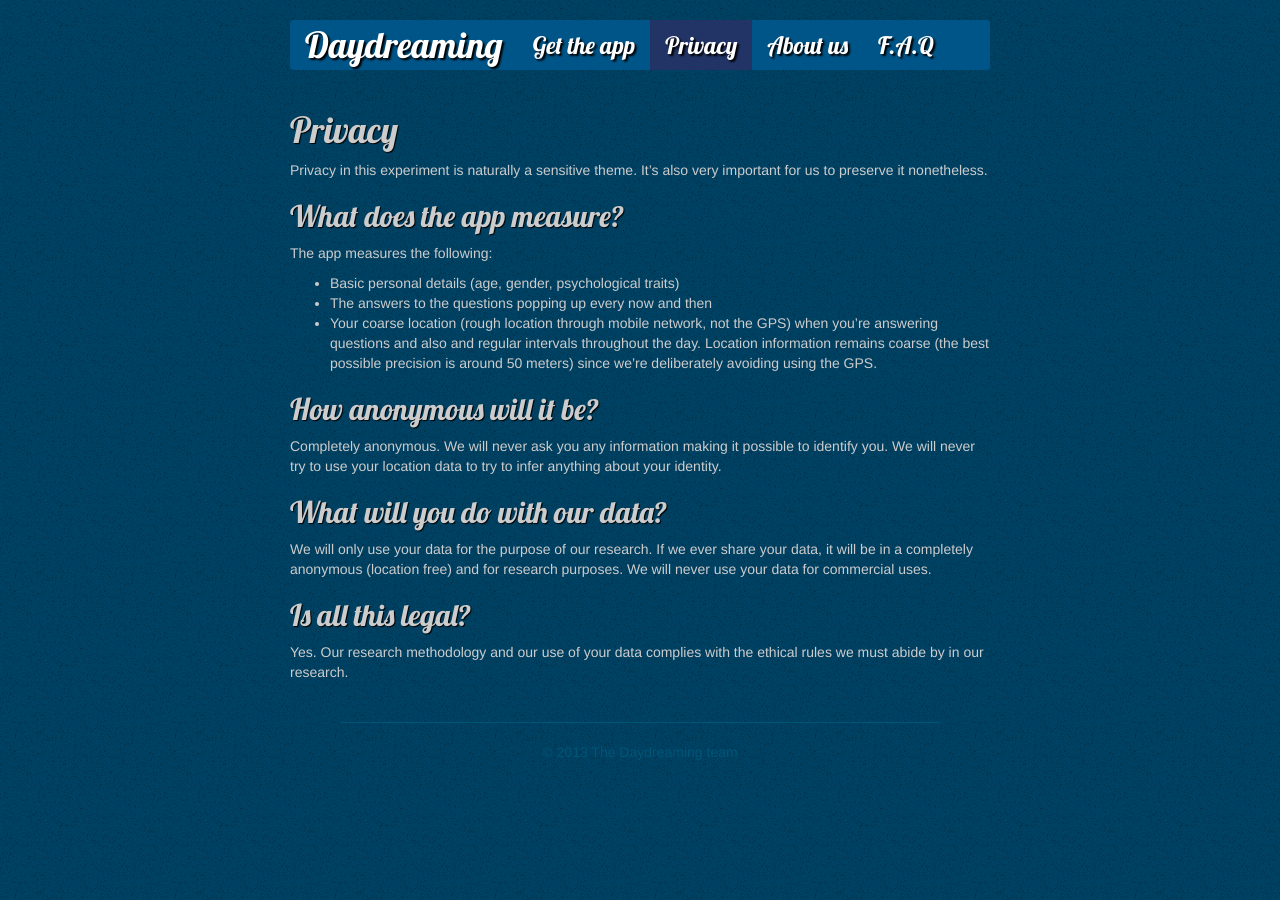
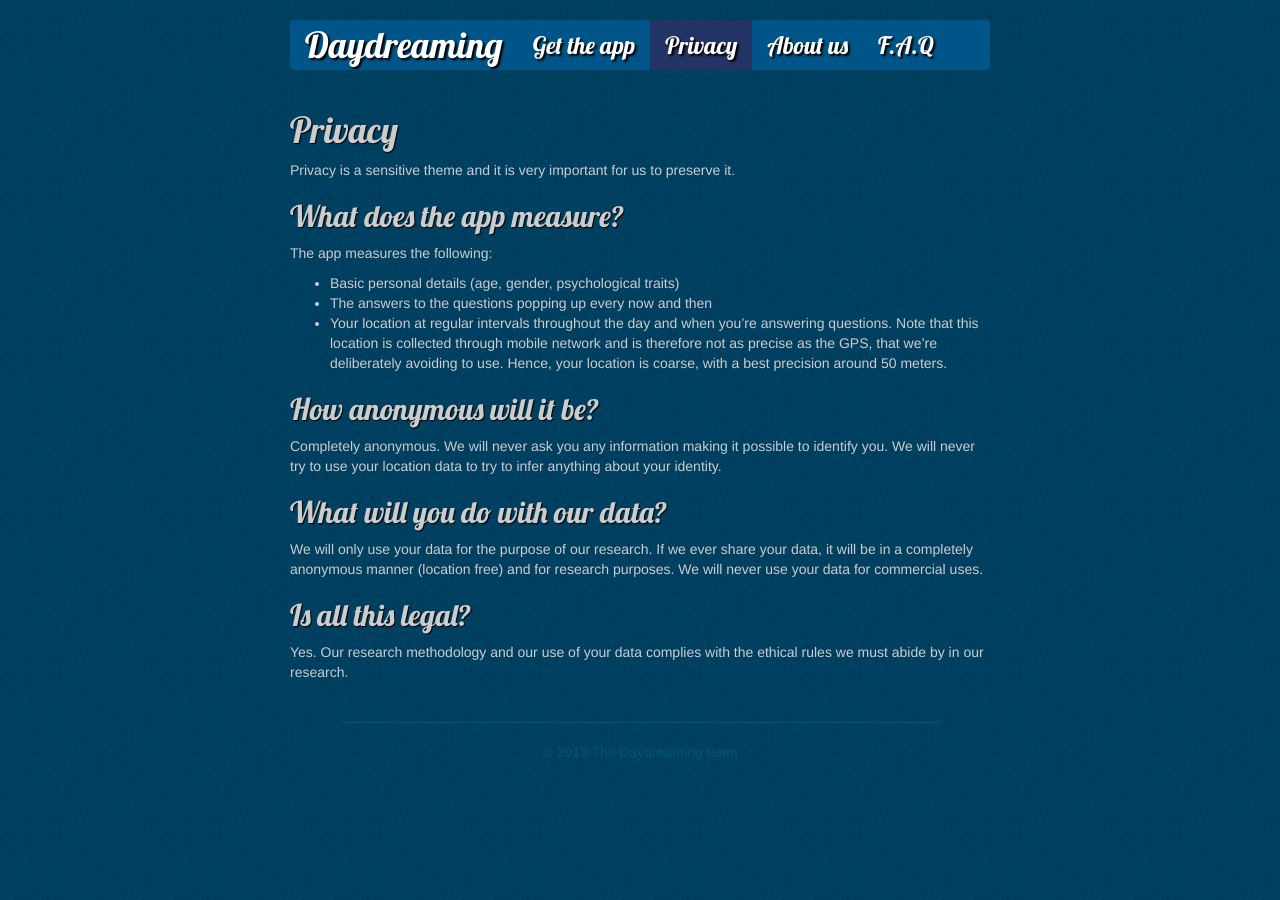
Before and after one commit to daydreaming-experiment/daydreaming-the-app.net, a Jekyll site: the page built from privacy/index.md, in a window 1280 px wide. Built offline with Jekyll 4.4.1, drawn with Linux system fonts in a browser that asks for light colours; Markdown is read by kramdown in place of the engine named in the settings; comment, search, counter and statistics services are not loaded.

Commit message:
Update index.md

```diff
--- a/privacy/index.md
+++ b/privacy/index.md
@@ -6,7 +6,7 @@ tag: privacy
 
 # Privacy
 
-Privacy in this experiment is naturally a sensitive theme. It's also very important for us to preserve it nonetheless.
+Privacy is a sensitive theme and it is very important for us to preserve it.
 
 ## What does the app measure?
 
@@ -14,7 +14,7 @@ The app measures the following:
 
 * Basic personal details (age, gender, psychological traits)
 * The answers to the questions popping up every now and then
-* Your coarse location (rough location through mobile network, not the GPS) when you're answering questions and also and regular intervals throughout the day. Location information remains coarse (the best possible precision is around 50 meters) since we're deliberately avoiding using the GPS.
+* Your location at regular intervals throughout the day and when you're answering questions. Note that this location is collected through mobile network and is therefore not as precise as the GPS, that we're deliberately avoiding to use. Hence, your location is coarse, with a best precision around 50 meters.
 
 ## How anonymous will it be?
 
@@ -22,7 +22,7 @@ Completely anonymous. We will never ask you any information making it possible t
 
 ## What will you do with our data?
 
-We will only use your data for the purpose of our research. If we ever share your data, it will be in a completely anonymous (location free) and for research purposes. We will never use your data for commercial uses.
+We will only use your data for the purpose of our research. If we ever share your data, it will be in a completely anonymous manner (location free) and for research purposes. We will never use your data for commercial uses.
 
 ## Is all this legal?
 
```
